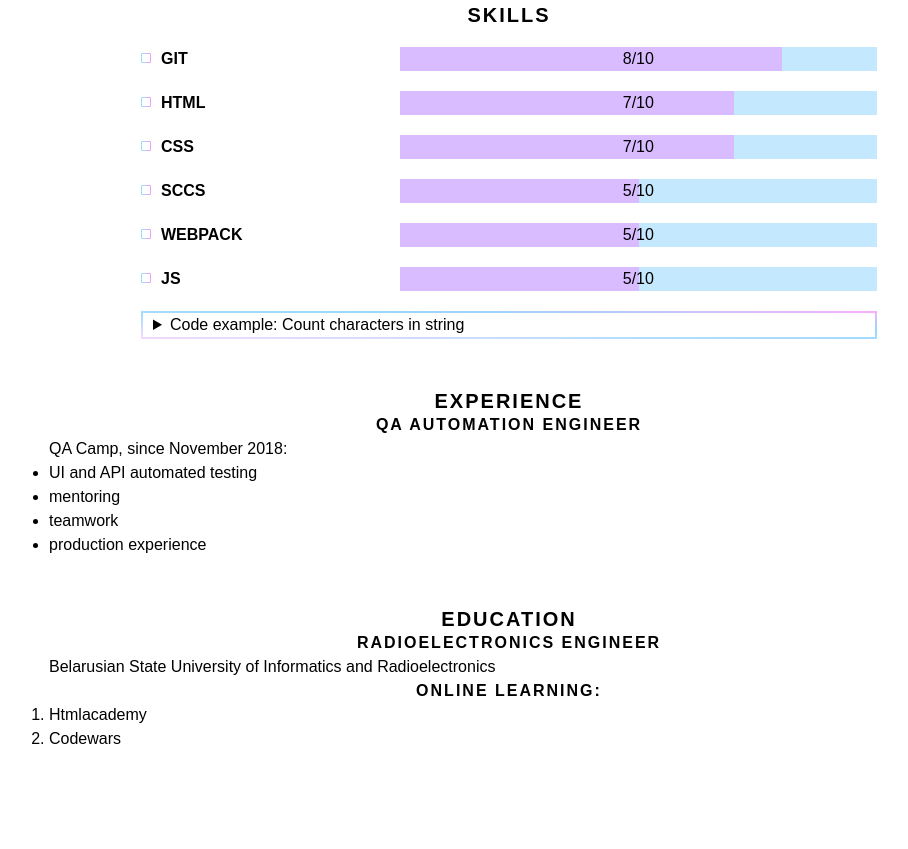
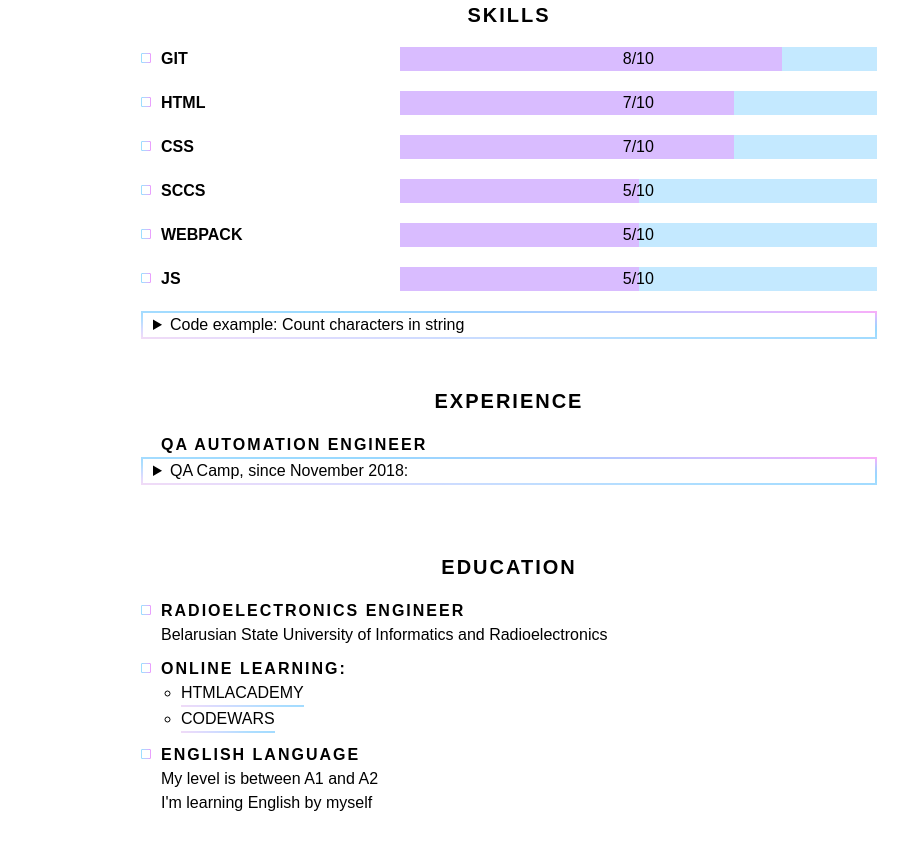
Before and after one commit to akakungfury/rsschool-cv, a plain HTML site: page index.html in a window 1280 px wide. Shown: the part 973-1822 px from the top of the page, without its empty margins (131-1039 px from the left). Before the commit the page ends 1764 px from the top, so only its background shows below. Drawn offline with nearby package versions, Linux system fonts and the light colour scheme.

Commit message:
feat: update contetn and add styles for experience and education sections

```diff
--- a/index.html
+++ b/index.html
@@ -46,6 +46,7 @@
       <main>
         <section class="profile">
           <h3>profile</h3>
+
           <div class="profile__content">
             <p>
               I've finished BSUIR for radioelectronics-engineer specialization.
@@ -75,6 +76,7 @@
 
         <section class="skills">
           <h3>skills</h3>
+
           <div class="skills__content">
             <ul class="skills__list">
               <li class="skills__item">
@@ -102,7 +104,8 @@
                 <div>5/10</div>
               </li>
             </ul>
-            <details>
+
+            <details class="code-example">
               <summary>Code example: Count characters in string</summary>
               <pre>
                 function count (string) {
@@ -120,40 +123,62 @@
 
         <section class="experience">
           <h3>experience</h3>
+
           <div class="experience__content">
+            <ul class="experience__list">
+              <li class="experience__item">
                 <h4>QA Automation Engineer</h4>
-            <span>QA Camp, since November 2018:</span>
-            <ul>
+              </li>
+
+              <details>
+                <summary>QA Camp, since November 2018:</summary>
+                <ul class="experience__details">
                   <li>UI and API automated testing</li>
                   <li>mentoring</li>
                   <li>teamwork</li>
                   <li>production experience</li>
+                </ul>
+              </details>
             </ul>
           </div>
         </section>
 
         <section class="education">
           <h3>education</h3>
-          <div class="experience__content">
+
+          <div class="education__content">
+            <ul class="education__list">
+              <li class="education__item">
                 <h4>Radioelectronics Engineer</h4>
                 <span
                   >Belarusian State University of Informatics and
                   Radioelectronics</span
                 >
+              </li>
 
+              <li class="education__item">
                 <h4>Online learning:</h4>
-            <ol class="courses-list">
+                <ul class="courses-list">
                   <li>
-                <a href="https://htmlacademy.ru/profile/id823363/achievements"
-                  >Htmlacademy</a
+                    <a
+                      href="https://htmlacademy.ru/profile/id823363/achievements"
+                      >htmlacademy</a
                     >
                   </li>
                   <li>
                     <a href="https://www.codewars.com/users/akakungfury/stats"
-                  >Codewars</a
+                      >codewars</a
                     >
                   </li>
-            </ol>
+                </ul>
+              </li>
+
+              <li class="education__item">
+                <h4>english language</h4>
+                <span> My level is between A1 and A2</span>
+                <span>I'm learning English by myself </span>
+              </li>
+            </ul>
           </div>
         </section>
       </main>
--- a/style.css
+++ b/style.css
@@ -248,7 +248,7 @@ p:not(:last-of-type) {
   line-height: 22px;
 }
 
-details {
+.code-example {
   padding: 0 10%;
   max-width: 100%;
 }
@@ -278,6 +278,92 @@ pre {
   white-space: pre-line;
   font-size: 0.8rem;
   background-color: #d9bcff;
+  overflow: scroll;
+}
+
+h4 {
+  text-align: left;
+}
+
+.experience__content {
+  padding: 20px 10%;
+}
+
+.experience__list {
+  list-style: none;
+}
+
+.experience__item {
+  text-transform: uppercase;
+  display: flex;
+  font-weight: bold;
+}
+
+.experience__item::before {
+  display: flex;
+  content: url("./assets/stop1.svg");
+  width: 10px;
+  margin-right: 10px;
+  line-height: 22px;
+}
+
+.experience__details {
+  padding-left: 50px;
+}
+
+.education__content {
+  padding: 20px 10%;
+}
+
+.education__list {
+  list-style: none;
+}
+
+.education__item {
+  display: flex;
+  flex-direction: column;
+  margin-bottom: 10px;
+}
+
+.education__item > h4 {
+  margin-left: 20px;
+}
+
+.education__item::before {
+  position: absolute;
+  content: url("./assets/stop1.svg");
+  width: 10px;
+  line-height: 22px;
+}
+
+.education__item > span {
+  margin-left: 20px;
+}
+
+.courses-list {
+  text-transform: uppercase;
+  margin-left: 40px;
+}
+
+.courses-list > li {
+  width: fit-content;
+  border-bottom: 2px solid;
+  border-image-source: linear-gradient(
+    to right top,
+    #f1dbf6,
+    #e4dbfc,
+    #d4dbff,
+    #c2ddff,
+    #afdeff,
+    #a7dcff,
+    #9fdbff,
+    #97d9ff,
+    #a1d2ff,
+    #b9c8ff,
+    #d9bcff,
+    #faadf8
+  );
+  border-image-slice: 1;
 }
 
 @media only screen and (max-width: 965px) {
```
Lines whose indentation alone changed are shown as unchanged.
